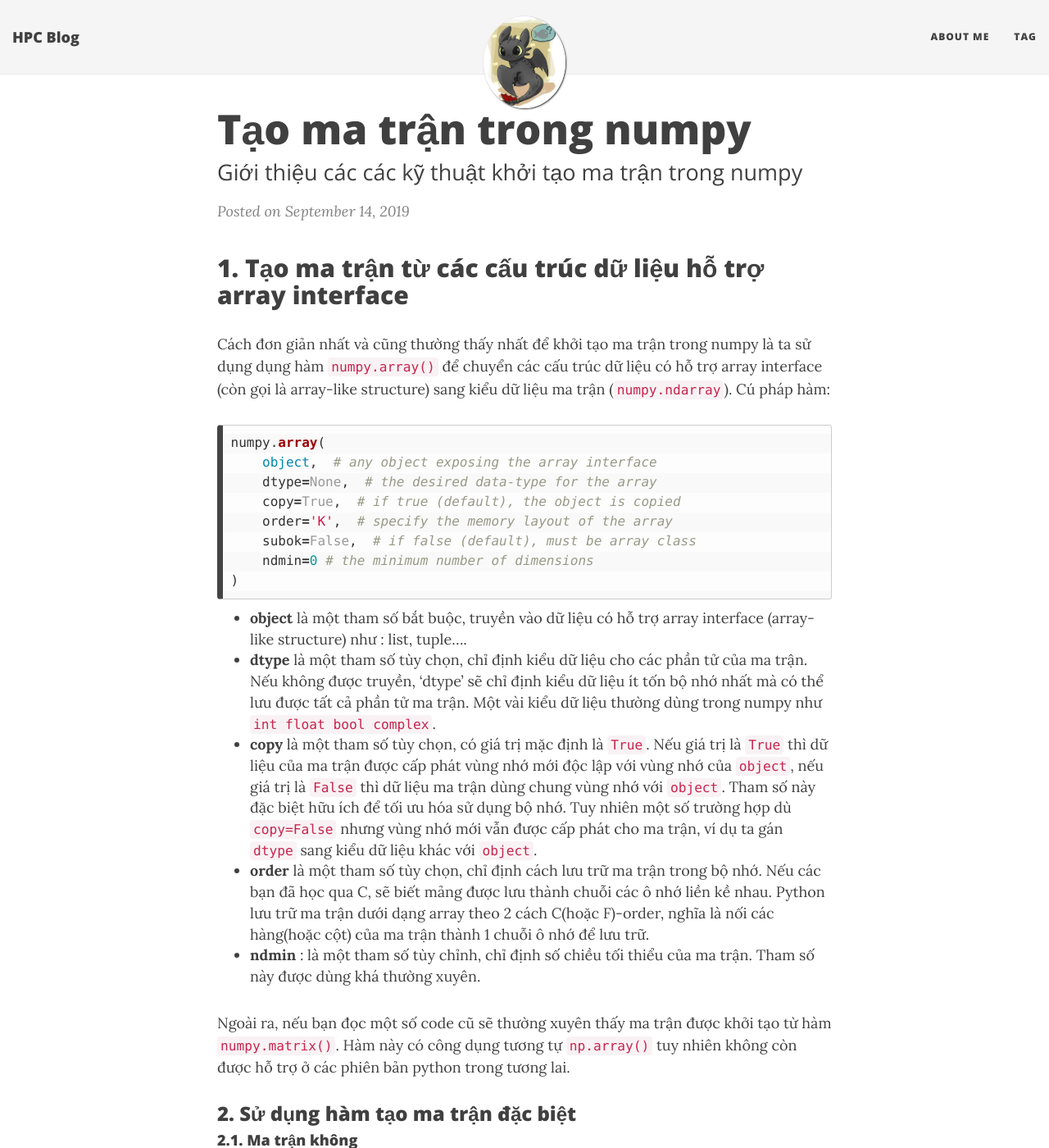
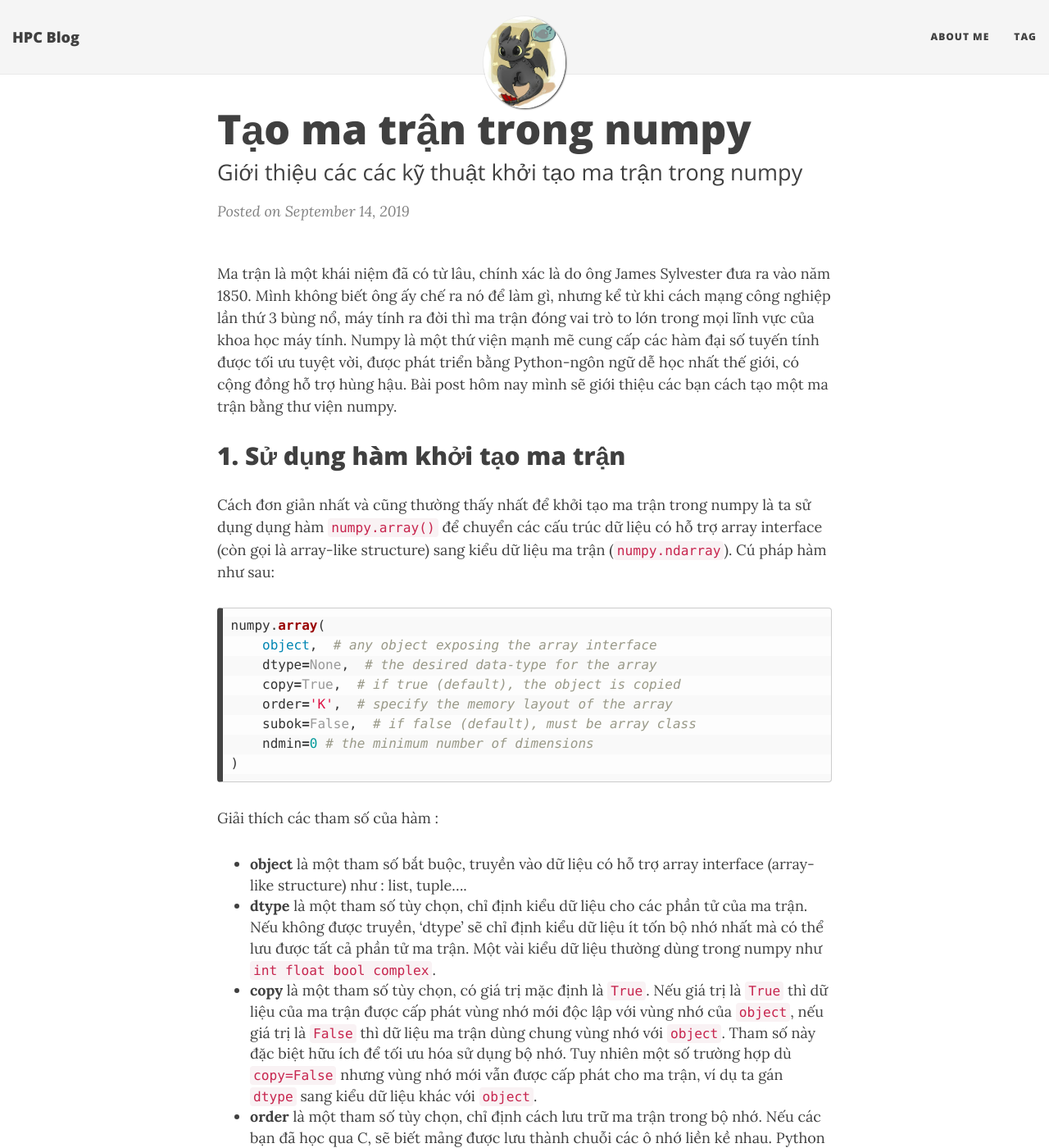
Before and after one commit to conglinhcse/conglinhcse.github.io, a Jekyll site: the page built from _posts/2019-09-14-numpy-create.md, in a window 1280 px wide and 1400 px high. Shown: the whole window at 82% size. Built offline with Jekyll 4.4.1, drawn with Linux system fonts in a browser that asks for light colours; nearby versions of some CDN libraries; formulas are drawn with MathJax 3; comment, search, counter and statistics services are not loaded; some of the changed text lies outside the part shown.

````diff
--- a/_posts/2019-09-14-numpy-create.md
+++ b/_posts/2019-09-14-numpy-create.md
@@ -6,9 +6,11 @@
 comments: true
 ---
 
-## 1. Tạo ma trận từ các cấu trúc dữ liệu hỗ trợ array interface
+Ma trận là một khái niệm đã có từ lâu, chính xác là do ông James Sylvester đưa ra vào năm 1850. Mình không biết ông ấy chế ra nó để làm gì, nhưng kể từ khi cách mạng công nghiệp lần thứ 3 bùng nổ, máy tính ra đời thì ma trận đóng vai trò to lớn trong mọi lĩnh vực của khoa học máy tính. Numpy là một thứ viện mạnh mẽ cung cấp các hàm đại số tuyến tính được tối ưu tuyệt vời, được phát triển bằng Python-ngôn ngữ dễ học nhất thế giới, có cộng đồng hỗ trợ hùng hậu. Bài post hôm nay mình sẽ giới thiệu các bạn cách tạo một ma trận bằng thư viện numpy.
 
-Cách đơn giản nhất và cũng thường thấy nhất để khởi tạo ma trận trong numpy là ta sử dụng dụng hàm `numpy.array()` để chuyển các cấu trúc dữ liệu có hỗ trợ array interface (còn gọi là array-like structure) sang kiểu dữ liệu ma trận (`numpy.ndarray`). Cú pháp hàm:
+## 1. Sử dụng hàm khởi tạo ma trận
+
+Cách đơn giản nhất và cũng thường thấy nhất để khởi tạo ma trận trong numpy là ta sử dụng dụng hàm `numpy.array()` để chuyển các cấu trúc dữ liệu có hỗ trợ array interface (còn gọi là array-like structure) sang kiểu dữ liệu ma trận (`numpy.ndarray`). Cú pháp hàm như sau:
 
 ```python
 numpy.array(
@@ -21,16 +23,20 @@
 )
 ```
 
+Giải thích các tham số của hàm :
+
 - **object** là một tham số bắt buộc, truyền vào dữ liệu có hỗ trợ array interface (array-like structure) như : list, tuple....
 - **dtype** là một tham số tùy chọn, chỉ định kiểu dữ liệu cho các phần tử của  ma trận. Nếu không được truyền, 'dtype' sẽ chỉ định kiểu dữ liệu ít tốn bộ nhớ nhất mà có thể lưu được tất cả phần tử ma trận. Một vài kiểu dữ liệu thường dùng trong numpy như `int float bool complex`.
 - **copy** là một tham số tùy chọn, có giá trị mặc định là `True`. Nếu giá trị là `True` thì dữ liệu của ma trận được cấp phát vùng nhớ mới độc lập với vùng nhớ của `object`, nếu giá trị là `False` thì dữ liệu ma trận dùng chung vùng nhớ với `object`. Tham số này đặc biệt hữu ích để tối ưu hóa sử dụng bộ nhớ. Tuy nhiên một số trường hợp dù `copy=False` nhưng vùng nhớ mới vẫn được cấp phát cho ma trận, ví dụ ta gán `dtype` sang kiểu dữ liệu khác với `object`.
 - **order** là một tham số tùy chọn, chỉ định cách lưu trữ ma trận trong bộ nhớ. Nếu các bạn đã học qua C, sẽ biết mảng được lưu thành chuỗi các ô nhớ liền kề nhau. Python lưu trữ ma trận dưới dạng array theo 2 cách  C(hoặc F)-order, nghĩa là nối các hàng(hoặc cột) của ma trận thành 1 chuỗi ô nhớ để lưu trữ.
 - **ndmin** : là một tham số tùy chỉnh, chỉ định số chiều tối thiểu của ma trận. Tham số này được dùng khá thường xuyên.
 
-Ngoài ra, nếu bạn đọc một số code cũ sẽ thường xuyên thấy ma trận được khởi tạo từ hàm `numpy.matrix()`. Hàm này có công dụng tương tự `np.array()` tuy nhiên không còn được hỗ trợ ở các phiên bản python trong tương lai.
+{: .box-error}
+Ngoài ra, nếu bạn đọc một số code cũ có thể sẽ thấy ma trận được khởi tạo từ hàm `numpy.matrix()`. Hàm này có công dụng tương tự `np.array()` tuy nhiên không còn được hỗ trợ ở các phiên bản python trong tương lai. Mình khuyên các bạn không nên sử dụng hàm này.
 
+### 2. Sử dụng các hàm tạo ma trận đặc biệt
 
-### 2. Sử dụng hàm tạo ma trận đặc biệt
+numpy là một thư viện mạnh mẽ, hỗ trợ rất nhiều hàm để tạo ra các ma trận đặc biệt (ma trận đơn vị, ma trận không ... ). Tuy nhiên để tăng tính linh hoặc, numpy cung cấp các tham số tùy chỉnh có thể làm sai khác đi tính chất của ma trận đặc biệt. Bạn đọc cần lưu ý để tránh hiểu sai về mặt lý thuyết. Ví dụ ma trận đơn vị luôn là ma trận vuông nhưng numpy cho phép ta tạo ra ma trận đơn vị hình chữ nhật :v.
 
 #### 2.1. Ma trận không
 
@@ -96,12 +102,12 @@
 numpy.diag(v, k=0)
 ```
 
-- 'v' là ma trận 2 chiều hoặc mảng một chiều.
+- `v` là ma trận 2 chiều hoặc mảng một chiều.
 - `k` là tham số tùy chọn, chỉ định đuờng chéo nhận chuỗi giá trị 1. Mặc định là đường chéo chính (k=0). Với k>0 (hoặc k <0) biểu diễn đường chéo ở trên đường chéo chính k đơn vị.
 
 #### 2.5.  Một số hàm sinh ma trận khác
 - `numpy.empty(shape)` trả về mảng với các phẩn tự có giá trị bất ký (giá trị của vùng nhớ được cấp phát). Đây làm hàm thường dùng khi bạn không quan tâm đến giá trị của các phần tử khi khởi tạo ma trận.
-- `numpy.arange(start, stop, step)` tương tự hàm `range()` nhưng trả về kiểu dữ liệu `numpy.ndarray`
+- `numpy.arange(start, stop, step)` tương tự hàm `range()` nhưng trả về kiểu dữ liệu ma trận.
 - `numpy.linspace(start, end, num))` trả về ma trận gồm `num` phần tử có giá trị cách đều nhau nằm trong đoạn [start, end] hoặc khoảng [start, end).
 
 ### 3 Tạo ma trận từ phân phối xác xuất
````
Also changed, not shown: _posts/2019-06-12-kafka-setup.md (+2 -4 lines), _posts/2019-09-15-numpy-operator.md (+4 -2 lines), _posts/2019-09-15-what-is-ml.md (added, +23 -0 lines), hide/kafka-introduction-draft.md (added, +66 -0 lines).
